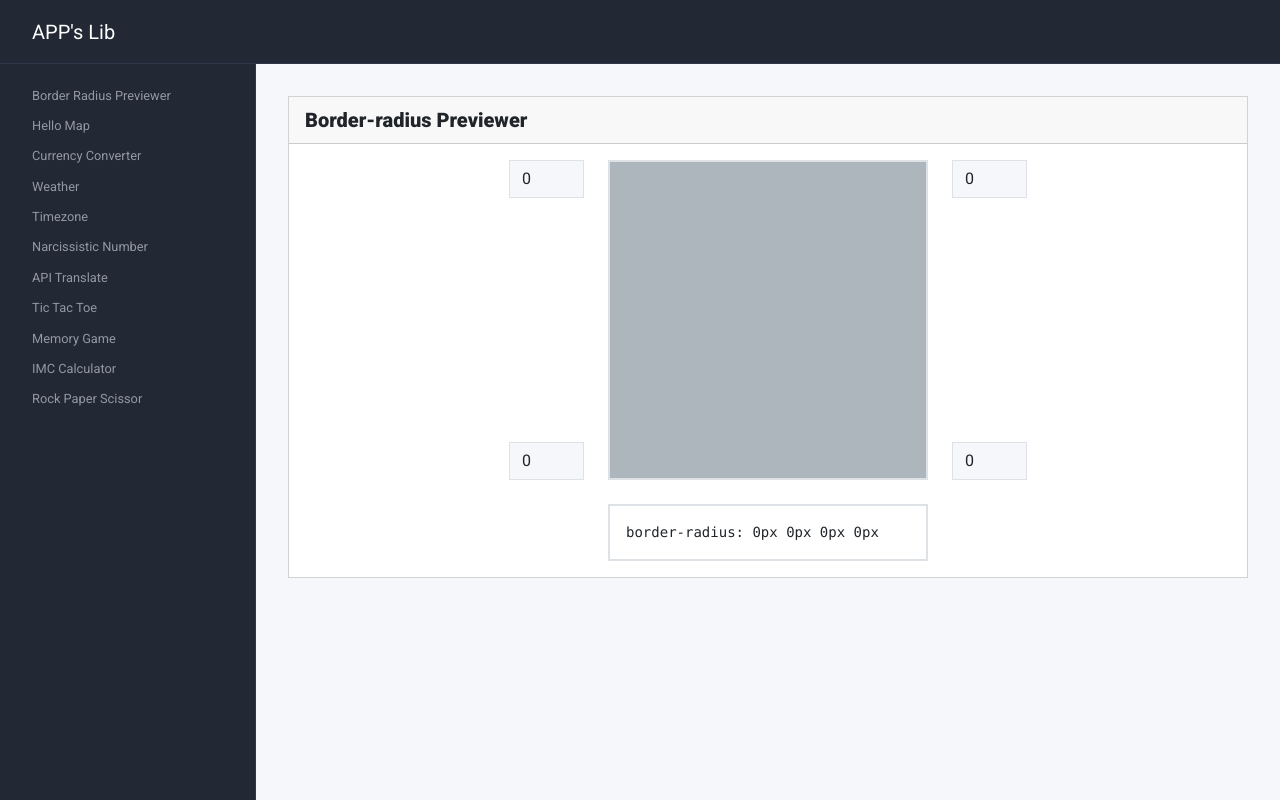
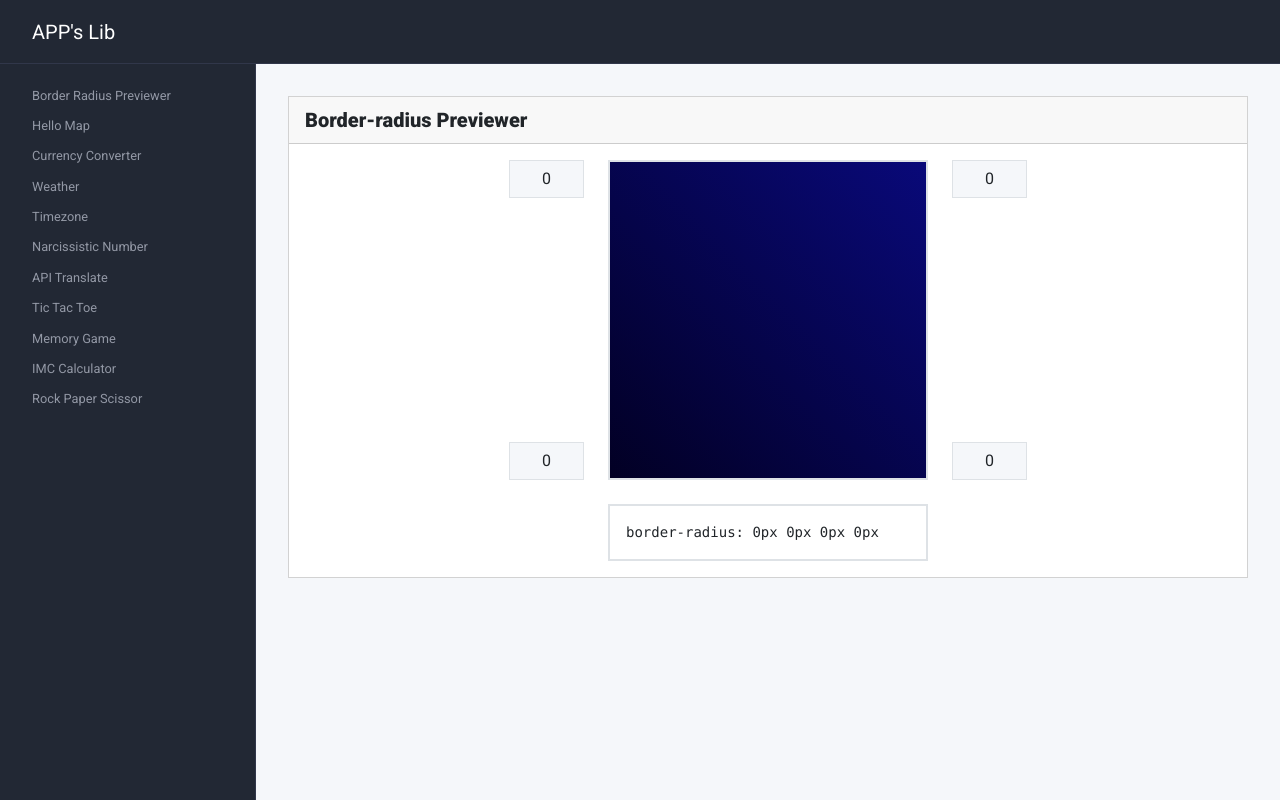
Before and after one commit to pedrotiagojesus/apps-lib, a React (Vite) app: page /apps-lib/border-radius-previewer in a window 1280 px wide. Built offline with nearby package versions, Linux system fonts and the light colour scheme.

Commit message:
Update layout module "Border Radius Previewer"

```diff
--- a/src/pages/BorderRadiusPreviewer/BorderRadiusPreviewer.css
+++ b/src/pages/BorderRadiusPreviewer/BorderRadiusPreviewer.css
@@ -8,13 +8,18 @@
 #border-radius #preview {
     border: 2px solid var(--bs-border-color);
     flex-grow: 1;
-    background-color: var(--bs-gray-500);
     width: 100%;
     max-width: 50vw;
+    background: linear-gradient(
+        45deg,
+        rgba(2, 0, 36, 1) 0%,
+        rgba(9, 9, 121, 1) 100%
+    );
 }
 
 #border-radius input {
     max-width: 75px;
+    text-align: center;
 }
 
 #border-radius #display-code {
```
